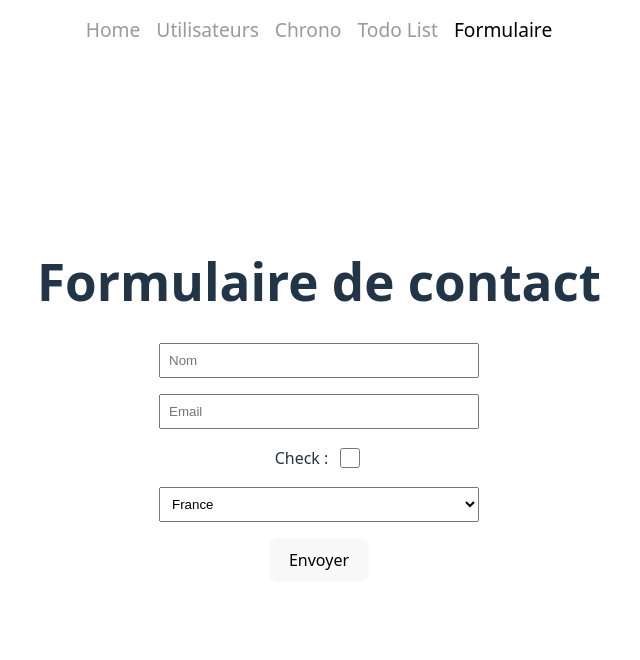
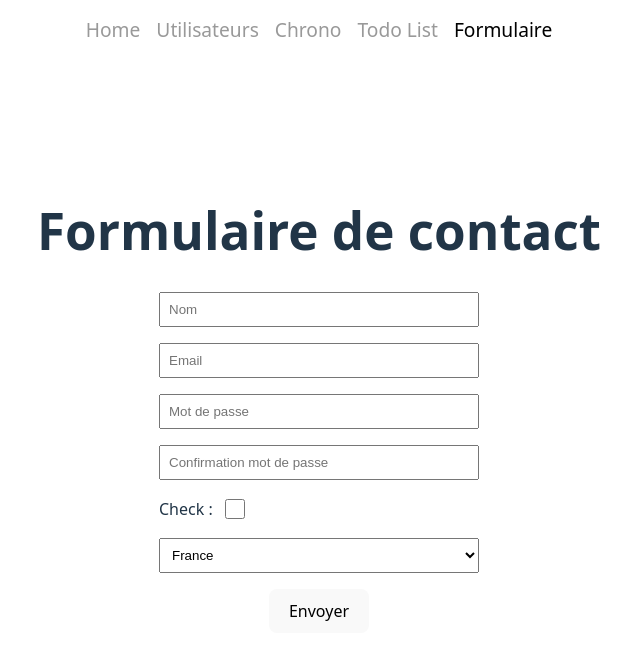
Before and after one commit to Lioperraud/react-tuto, a React (Vite) app: page /form in a window 1280 px wide. Shown: the top 660 px of the page, without its empty margins (321-961 px from the left). Built offline with nearby package versions, Linux system fonts and the light colour scheme.

Commit message:
Add validation et erreur formulaire

```diff
--- a/src/App.css
+++ b/src/App.css
@@ -134,7 +134,17 @@
   gap:16px;
   align-items:center;
 }
-.contact input[type="text"]{
+.contact div{
+  display:flex;
+  flex-direction: column;
+  align-items:flex-start;
+}
+.contact .err{
+  margin:0;
+  color:rgba(255, 0, 0, 0.884);
+}
+.contact input[type="text"],
+.contact input[type="password"]{
   padding:8px;
   width:300px;
 }
@@ -145,6 +155,8 @@
 .contact label{
   display: flex;
   align-items: center;
+  justify-content: flex-start;
+  width:320px;
   gap:8px;
 }
 .contact input[type="checkbox"]{
--- a/src/pages/Form.jsx
+++ b/src/pages/Form.jsx
@@ -5,20 +5,50 @@ function Form(){
     const [form, setForm] = useState({
         name: "",
         email: "",
+        password: "",
+        password2: "",
         isChecked: false,
         country: "fr"
     });
-    const [isValid, setIdValid] = useState(false);
+    const [isValid, setIdValid] = useState();
+    const [errors, setErrors] = useState({});
+    const validate = () => {
+        const newErrors = {};
+        if(!form.name)
+            newErrors.name='Le nom est obligatoire';
+
+        if(!form.email)
+            newErrors.email='L\'email est obligatoire';
+        else if(!form.email.includes("@"))
+            newErrors.email='L\'email est invalide';
+
+        if(!form.password)
+            newErrors.password='Le mot de passe est obligatoire';
+        else if(form.password.length<6)
+            newErrors.password='6 caractères minimum';
+        else if(form.password!=form.password2)
+            newErrors.password2='Confirmation mdp incorrect';
+
+        if(!form.isChecked)
+            newErrors.isChecked='Check est obligatoire';
+
+        return newErrors;
+    };
 
     const handleSubmit = (e) => {
         e.preventDefault();
-        setIdValid(form.name.length > 0);
+        const validationErrors = validate();
+        setErrors(validationErrors);
+        setIdValid(!Object.keys(validationErrors).length);
+
     };
 
     return(
         <div>
             <h1>Formulaire de contact</h1>
             <form className="contact" onSubmit={handleSubmit}>
+                {isValid===false && <p className="err">Formulaire invalide !</p>}
+                <div>
                     <input
                         name="name"
                         type="text"
@@ -26,6 +56,9 @@ function Form(){
                         onChange={(e) => setForm({ ...form, [e.target.name]: e.target.value })}
                         placeholder="Nom"
                     />
+                    {errors.name && <p className="err">{errors.name}</p>}
+                </div>
+                <div>
                     <input
                         name="email"
                         type="text"
@@ -33,12 +66,37 @@ function Form(){
                         onChange={(e) => setForm({ ...form, [e.target.name]: e.target.value })}
                         placeholder="Email"
                     />
+                    {errors.email && <p className="err">{errors.email}</p>}
+                </div>
+                <div>
+                    <input
+                        name="password"
+                        type="password"
+                        value={form.password}
+                        onChange={(e) => setForm({ ...form, [e.target.name]: e.target.value })}
+                        placeholder="Mot de passe"
+                    />
+                    {errors.password && <p className="err">{errors.password}</p>}
+                </div>
+                <div>
+                    <input
+                        name="password2"
+                        type="password"
+                        value={form.password2}
+                        onChange={(e) => setForm({ ...form, [e.target.name]: e.target.value })}
+                        placeholder="Confirmation mot de passe"
+                    />
+                    {errors.password2 && <p className="err">{errors.password2}</p>}
+                </div>
+                <div>
                     <label>Check : <input
                         type="checkbox"
                         name="isChecked"
                         checked={form.isChecked}
                         onChange={(e) => setForm({ ...form, [e.target.name]: e.target.checked })}
                     /></label>
+                    {errors.isChecked && <p className="err">{errors.isChecked}</p>}
+                </div>
                 <select name="country" value={form.country} onChange={(e) => setForm({ ...form, [e.target.name]: e.target.value })}>
                     <option value="fr">France</option>
                     <option value="be">Belgique</option>
@@ -49,6 +107,7 @@ function Form(){
             {isValid &&
             <>
                 <div className="contact_recap">
+                    <h2>Formulaire valide !</h2>
                     <span>Nom : {form.name}</span>
                     <span>Email : {form.email}</span>
                     <span>IsChecked : {String(form.isChecked)}</span>
```
Lines whose indentation alone changed are shown as unchanged.
